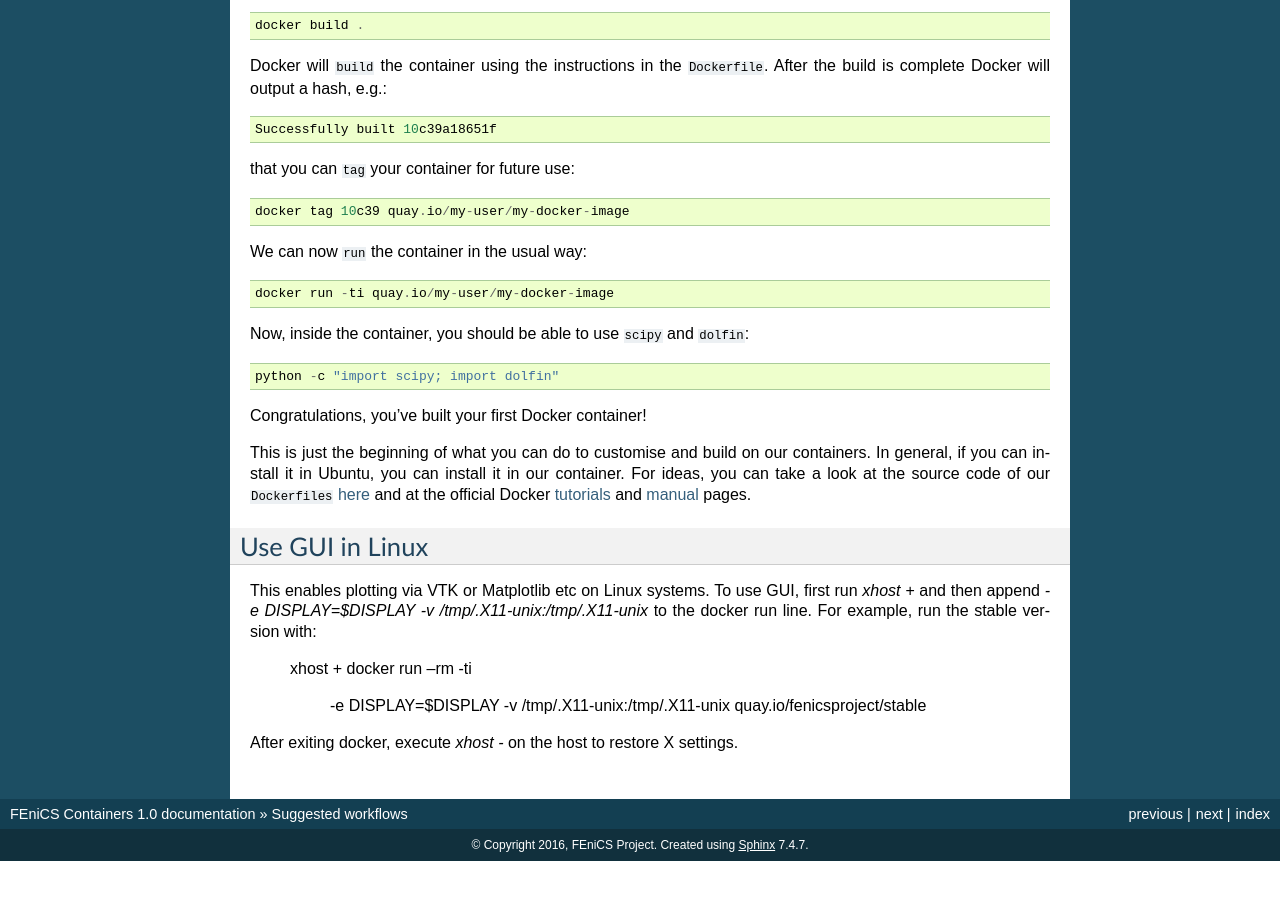
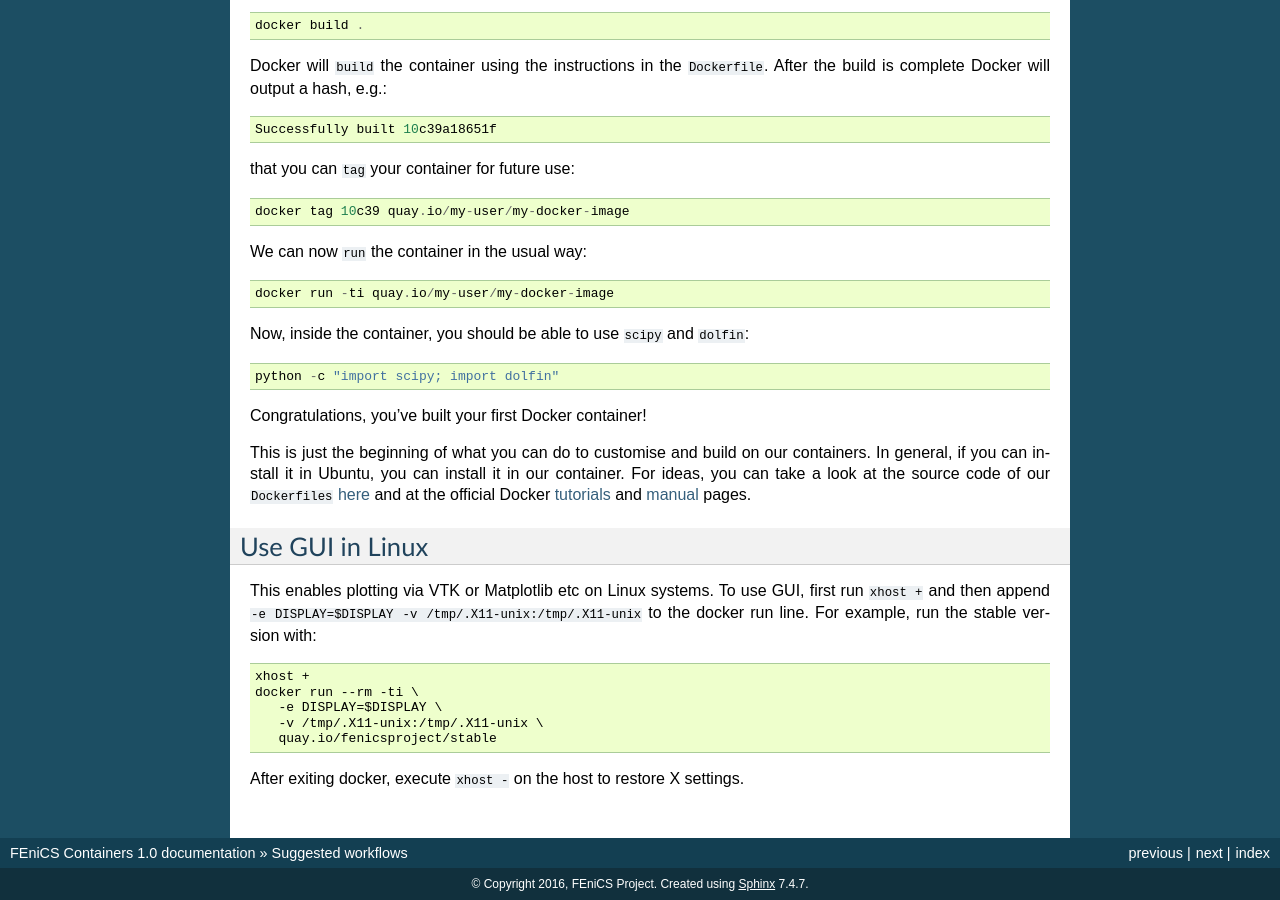
Before and after one commit to vacary/docker, a Sphinx documentation site: the page built from docs/source/work_flows.rst, in a window 1280 px wide and 900 px high, scrolled down 6704 px. Built offline with Sphinx 7.4.7, drawn with Linux system fonts in a browser that asks for light colours; before the commit the page ends 7565 px from its top, so only the background shows below that.

```diff
--- a/docs/source/work_flows.rst
+++ b/docs/source/work_flows.rst
@@ -451,9 +451,9 @@ at the official Docker `tutorials
 Use GUI in Linux
 ------------------------------------
 This enables plotting via VTK or Matplotlib etc on Linux systems. To use GUI,
-first run `xhost +` and then append
-`-e DISPLAY=$DISPLAY -v /tmp/.X11-unix:/tmp/.X11-unix` to the
-docker run line. For example, run the stable version with:
+first run ``xhost +`` and then append ``-e DISPLAY=$DISPLAY -v
+/tmp/.X11-unix:/tmp/.X11-unix`` to the docker run line. For example, run the
+stable version with::
 
     xhost +
     docker run --rm -ti \
@@ -461,4 +461,4 @@ docker run line. For example, run the stable version with:
        -v /tmp/.X11-unix:/tmp/.X11-unix \
        quay.io/fenicsproject/stable
 
-After exiting docker, execute `xhost -` on the host to restore X settings.
+After exiting docker, execute ``xhost -`` on the host to restore X settings.
```
